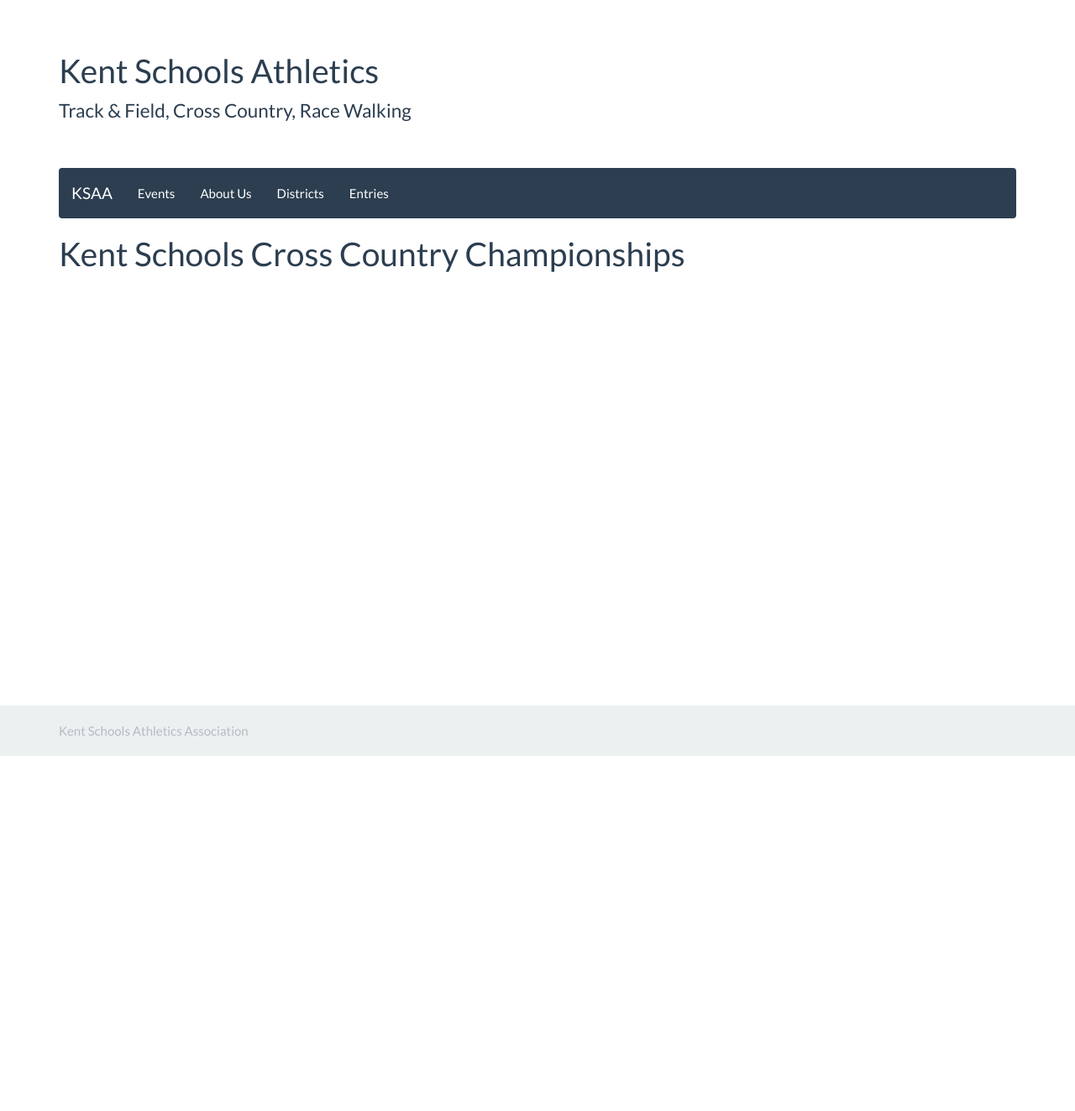
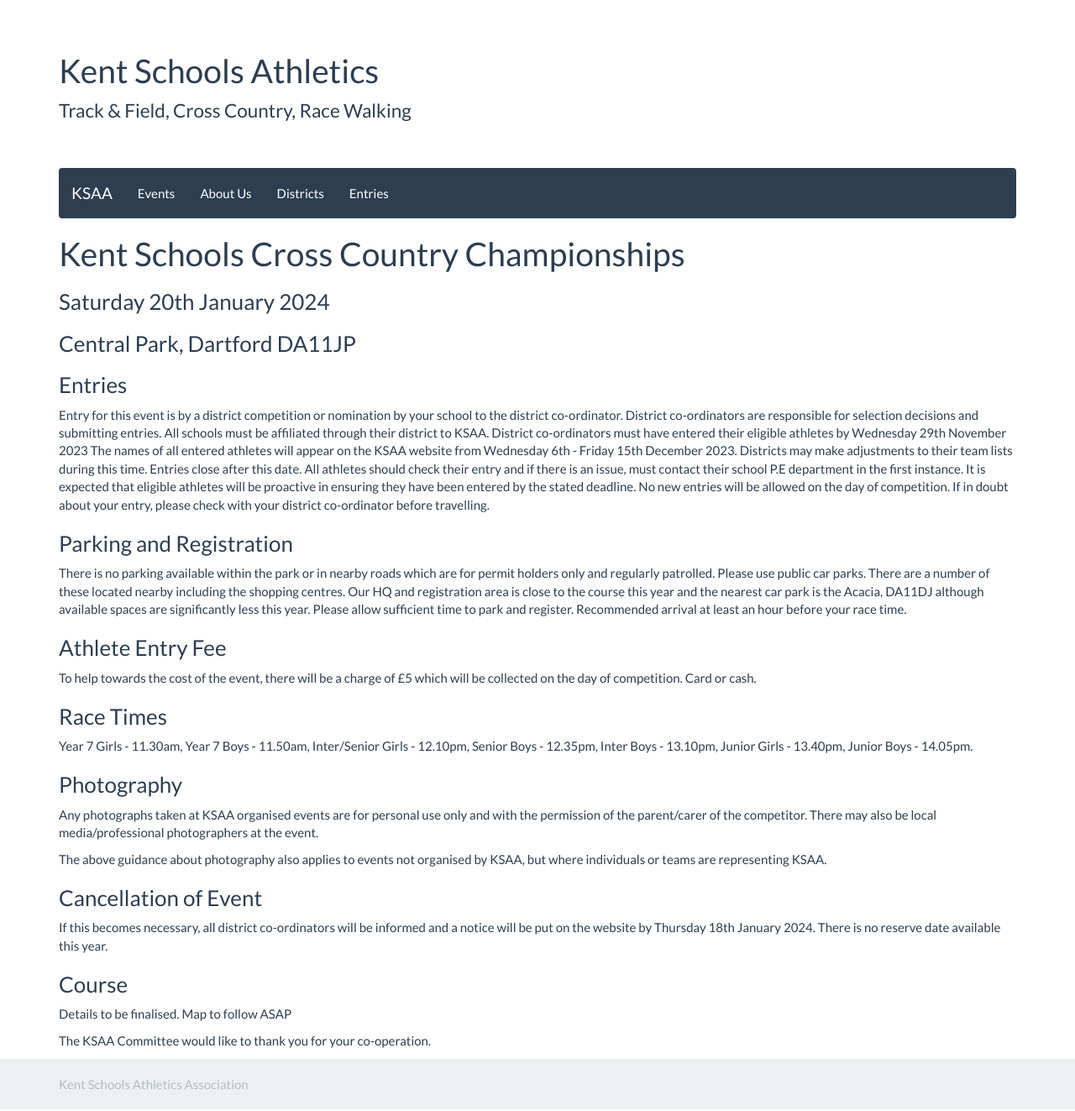
Before and after one commit to chrisnewark/chrisnewark.github.io, a Jekyll site: the page built from _events/23-24/2024-01-20-kent-schools-cross-country-champs.md, in a window 1280 px wide. Shown: the whole page at 84% size. Built offline with Jekyll 4.4.1, drawn with Linux system fonts in a browser that asks for light colours; nearby versions of some CDN libraries; before the commit the page ends 901 px from its top, so only the background shows below that.

Commit message:
Fixed date and added event details

```diff
--- a/_events/23-24/2024-01-20-kent-schools-cross-country-champs.md
+++ b/_events/23-24/2024-01-20-kent-schools-cross-country-champs.md
@@ -4,3 +4,50 @@
 date: 20 January 2024
 location: Dartford
 ---
+
+### Saturday 20th January 2024
+
+### Central Park, Dartford DA11JP
+
+### Entries
+
+Entry for this event is by a district competition or nomination by your school to the district co-ordinator.
+District co-ordinators are responsible for selection decisions and submitting entries.
+All schools must be affiliated through their district to KSAA.
+District co-ordinators must have entered their eligible athletes by Wednesday 29th November 2023
+The names of all entered athletes will appear on the KSAA website from Wednesday 6th - Friday 15th December 2023.
+Districts may make adjustments to their team lists during this time. Entries close after this date.
+All athletes should check their entry and if there is an issue, must contact their school P.E department in the first instance.
+It is expected that eligible athletes will be proactive in ensuring they have been entered by the stated deadline.
+No new entries will be allowed on the day of competition. If in doubt about your entry, please check with your district co-ordinator before travelling.
+
+### Parking and Registration
+
+There is no parking available within the park or in nearby roads which are for permit holders only and regularly patrolled. Please use public car parks. There are a number of these located nearby including the shopping centres.
+Our HQ and registration area is close to the course this year and the nearest car park is the Acacia, DA11DJ although available spaces are significantly less this year.
+Please allow sufficient time to park and register. Recommended arrival at least an hour before your race time.
+
+### Athlete Entry Fee
+
+To help towards the cost of the event, there will be a charge of £5 which will be collected on the day of competition. Card or cash.
+
+### Race Times
+
+Year 7 Girls - 11.30am, Year 7 Boys - 11.50am, Inter/Senior Girls - 12.10pm,
+Senior Boys - 12.35pm, Inter Boys - 13.10pm, Junior Girls - 13.40pm, Junior Boys - 14.05pm.
+
+### Photography
+
+Any photographs taken at KSAA organised events are for personal use only and with the permission of the parent/carer of the competitor. There may also be local media/professional photographers at the event.
+
+The above guidance about photography also applies to events not organised by KSAA, but where individuals or teams are representing KSAA.
+
+### Cancellation of Event
+
+If this becomes necessary, all district co-ordinators will be informed and a notice will be put on the website by Thursday 18th January 2024. There is no reserve date available this year.
+
+### Course
+
+Details to be finalised. Map to follow ASAP
+
+The KSAA Committee would like to thank you for your co-operation.
```
Also changed, not shown: _events/23-24/2024-05-01-first-round-t-and-f-schools-cup.md (+1 -1 lines).
